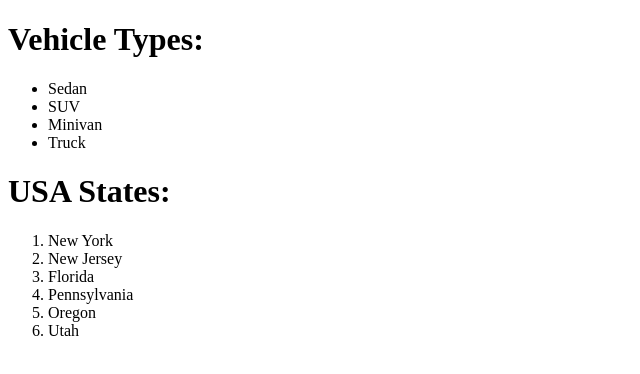
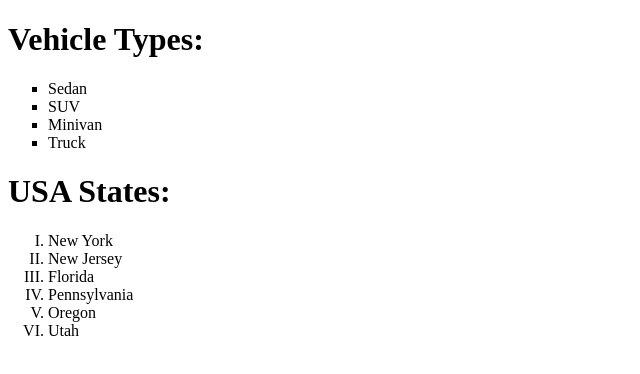
Before and after one commit to rdrigezariel/HTML-and-CSS-Projects, a plain HTML site: page Basic_HTML_and_CSS/HTML_Lists.html in a window 1280 px wide. Shown: the full height of the page, 0-640 px from the left. Drawn offline with Linux system fonts and the light colour scheme.

Commit message:
Update HTML_Lists.html

```diff
--- a/Basic_HTML_and_CSS/HTML_Lists.html
+++ b/Basic_HTML_and_CSS/HTML_Lists.html
@@ -1,5 +1,6 @@
 <!DOCTYPE html>
 <html>
+    <link rel="stylesheet" type="text/css" href="CSS_Lists.css">
     <body>
         <!-- Unordered List -->
         <h1>Vehicle Types:</h1>
```
